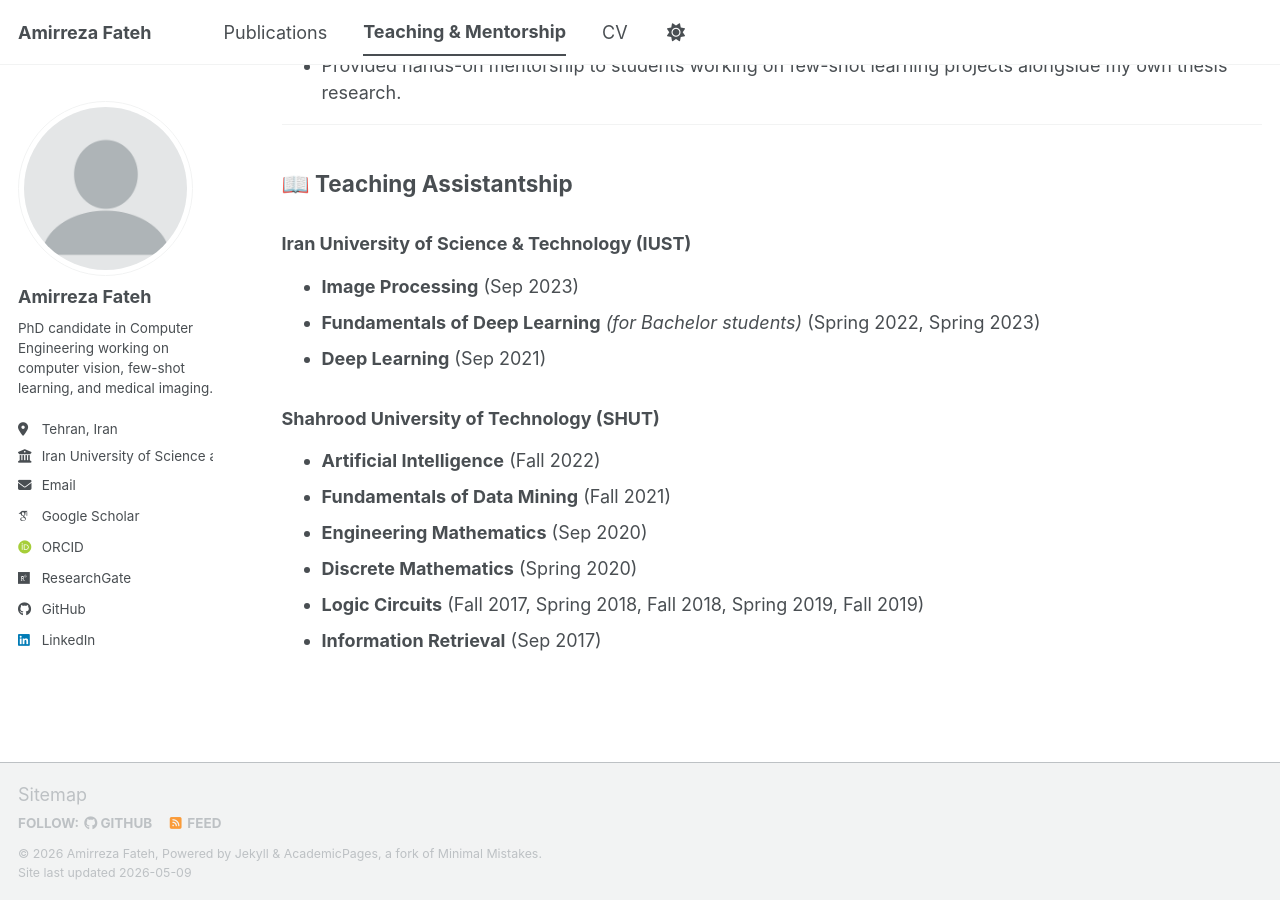
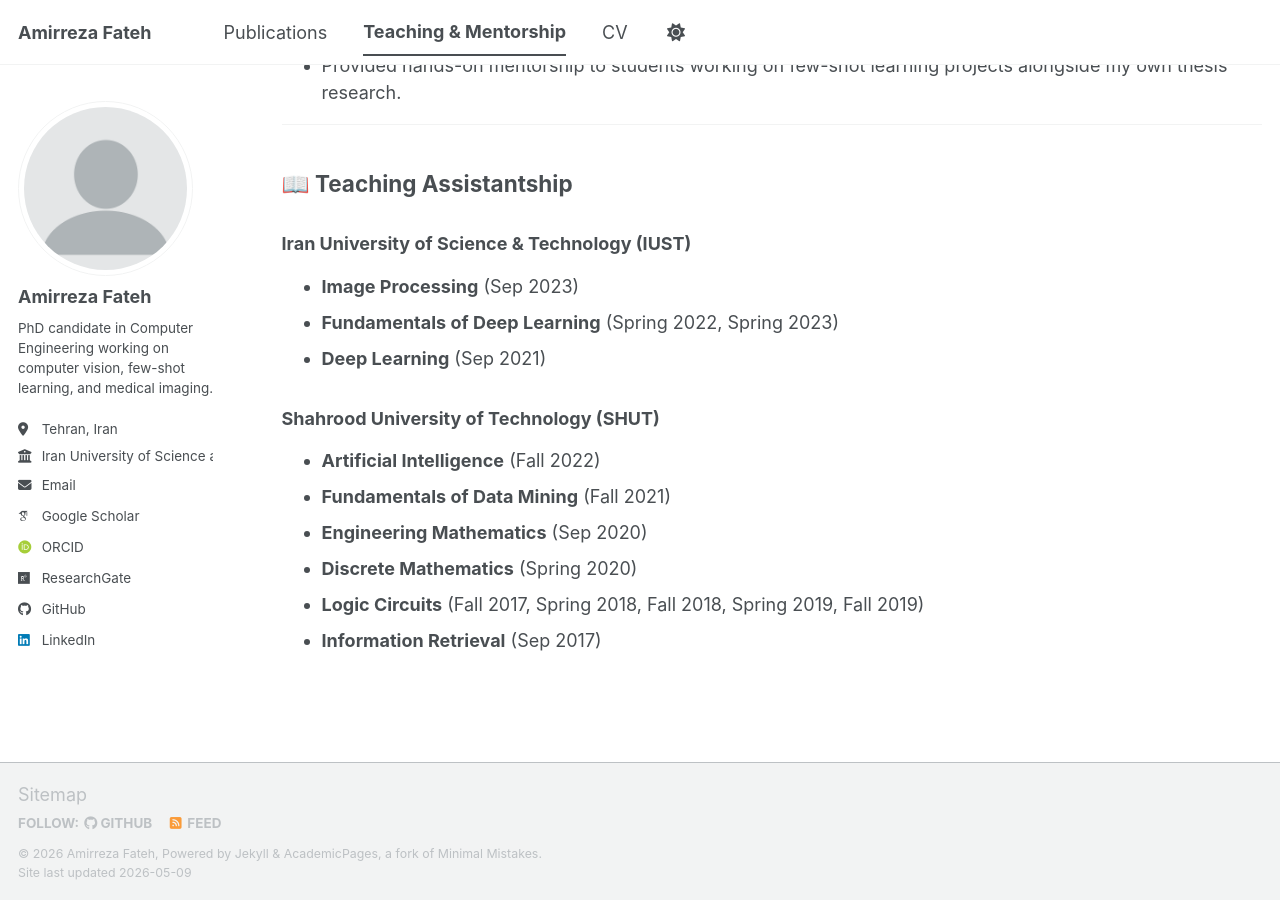
Before and after one commit to amirrezafateh/amirrezafateh.github.io, a Jekyll site: the page built from _pages/teaching.md, in a window 1280 px wide and 900 px high, scrolled down 588 px. Built offline with Jekyll 4.4.1, drawn with Linux system fonts in a browser that asks for light colours; some web fonts are replaced; a script bundle is joined from its source files by our own code; library files that are not in the unit come from our copies.

Commit message:
Update teaching.md

```diff
--- a/_pages/teaching.md
+++ b/_pages/teaching.md
@@ -28,7 +28,7 @@ Throughout my academic career, I have been deeply committed to guiding the next
 
 ### Iran University of Science & Technology (IUST)
 * **Image Processing** (Sep 2023)
-* **Fundamentals of Deep Learning** *(for Bachelor students)* (Spring 2022, Spring 2023)
+* **Fundamentals of Deep Learning** (Spring 2022, Spring 2023)
 * **Deep Learning** (Sep 2021)
 
 ### Shahrood University of Technology (SHUT)
```
